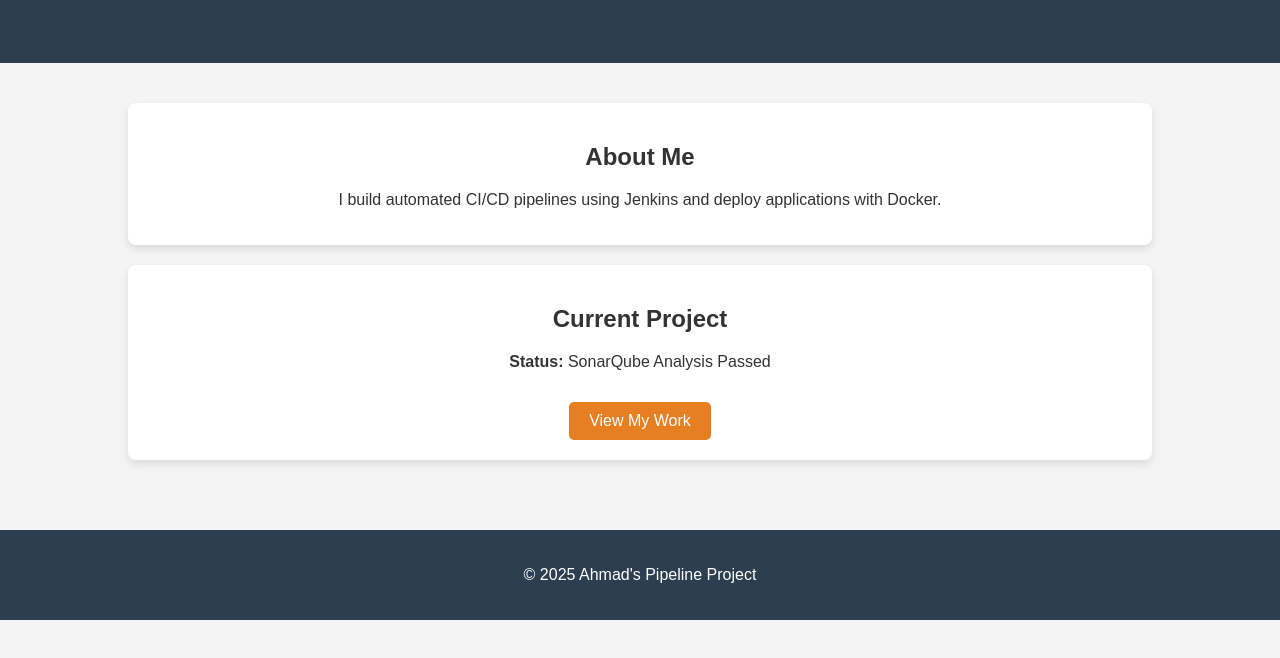
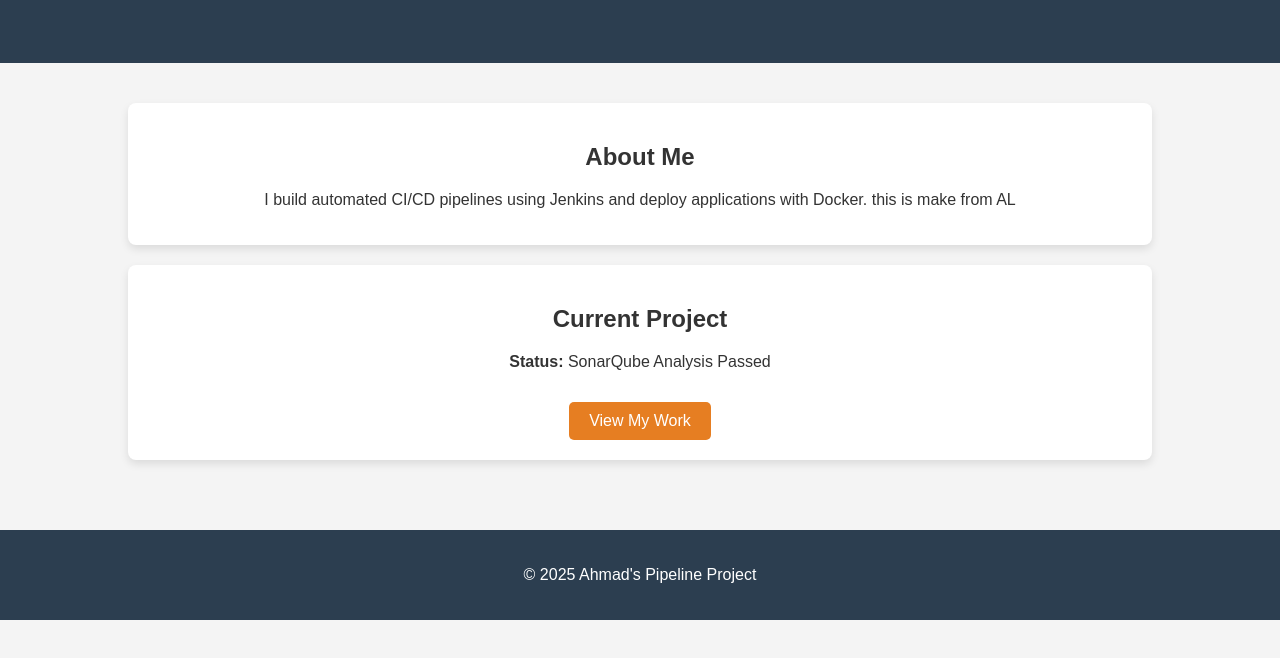
Before and after one commit to ahmadtaj67/Index, a plain HTML site: page index.html in a window 1280 px wide. Shown: the part 124-782 px from the top of the page. Drawn offline with Linux system fonts and the light colour scheme.

Commit message:
Update index.html

```diff
--- a/index.html
+++ b/index.html
@@ -60,7 +60,8 @@
     <div class="container">
         <div class="card">
             <h2>About Me</h2>
-            <p>I build automated CI/CD pipelines using Jenkins and deploy applications with Docker.</p>
+            <p>I build automated CI/CD pipelines using Jenkins and deploy applications with Docker.
+            this is make from AL</p>
         </div>
 
         <div class="card">
```
